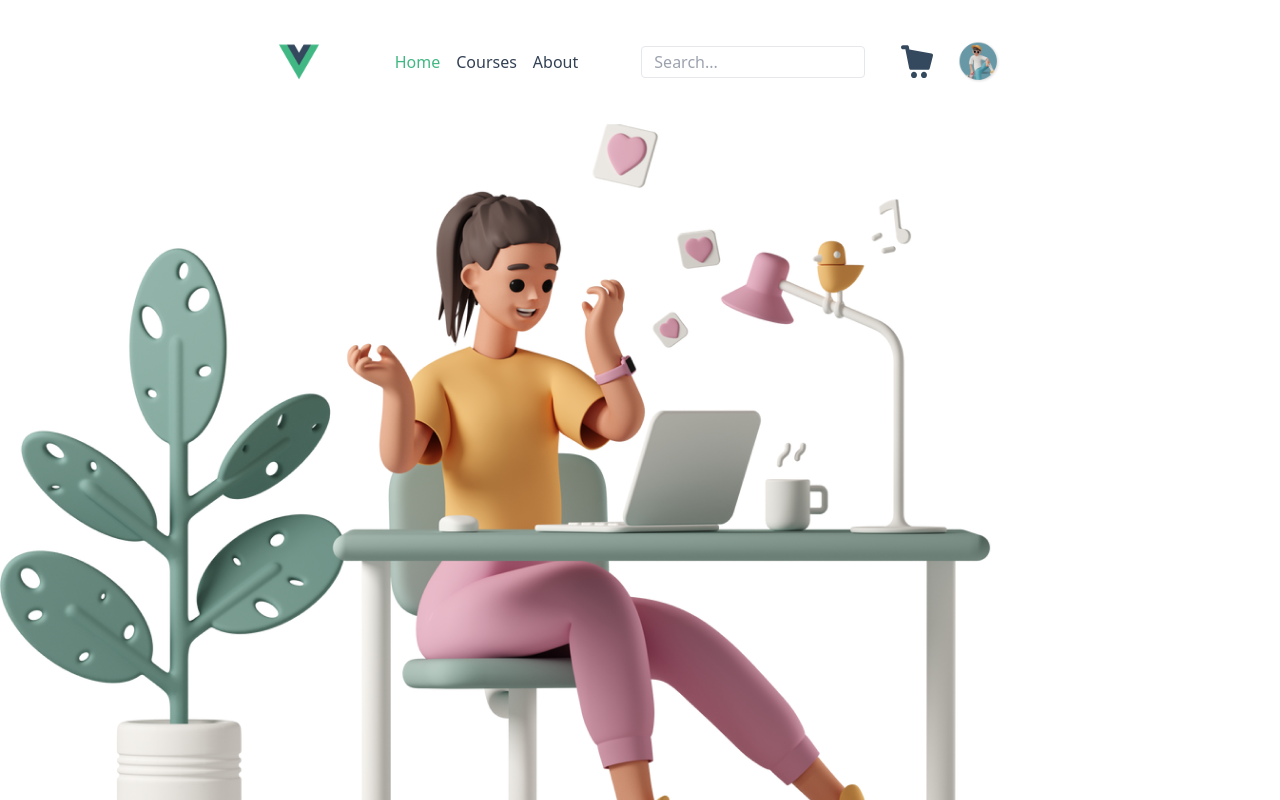
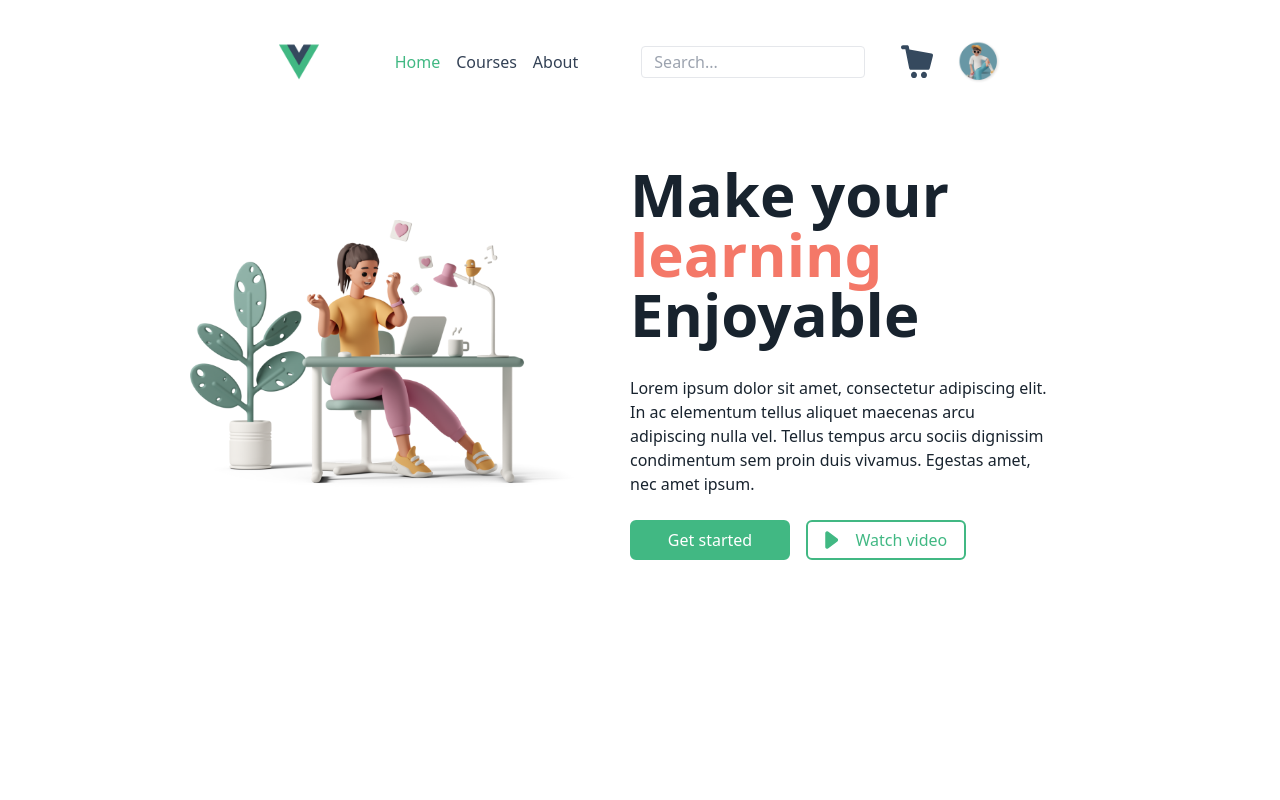
Before and after one commit to alejandrodotor8/Vue-courses-App, a Vue app: page / in a window 1280 px wide. Shown: the top 800 px of the page. Built offline with nearby package versions, Linux system fonts and the light colour scheme.

Commit message:
home - section 1

```diff
--- a/src/index.css
+++ b/src/index.css
@@ -4,7 +4,12 @@
 
 @layer base {
    html {
-      font-family: Inter var,ui-sans-serif,system-ui,-apple-system,BlinkMacSystemFont,Segoe UI,Roboto,Helvetica Neue,Arial,Noto Sans,sans-serif,Apple Color Emoji,Segoe UI Emoji,Segoe UI Symbol,Noto Color Emoji
+      font-family: Inter var,ui-sans-serif,system-ui,-apple-system,BlinkMacSystemFont,Segoe UI,Roboto,Helvetica Neue,Arial,Noto Sans,sans-serif,Apple Color Emoji,Segoe UI Emoji,Segoe UI Symbol,Noto Color Emoji;
+   }
+}
+@layer components{
+   .btn{
+      @apply w-40 h-10 border-2 border-vue-400 rounded-md my-2
    }
 }
 .courses-active-route {
--- a/src/views/Home.vue
+++ b/src/views/Home.vue
@@ -1,16 +1,21 @@
 <template>
-	<main>
-		<section class="">
-			<img src="/img/home/enjoy.png" alt="enjoy learning image" />
-			<div>
-				<h1>Make your learning Enjoyable</h1>
-				<p>
+	<main class="text-vlue-600">
+		<section class="flex items-center justify-center p-10">
+			<img src="/img/home/enjoy.png" alt="enjoy learning image" class="w-4/12" />
+			<div class="w-5/12 px-10">
+				<h1 class="text-6xl font-bold pb-4">Make your <span class="text-vorange-500">learning</span><br />Enjoyable</h1>
+				<p class="my-4">
 					Lorem ipsum dolor sit amet, consectetur adipiscing elit. In ac elementum tellus aliquet maecenas arcu
 					adipiscing nulla vel. Tellus tempus arcu sociis dignissim condimentum sem proin duis vivamus. Egestas amet,
 					nec amet ipsum.
 				</p>
-				<button>Get started</button>
-				<button>Watch video</button>
+				<div class="flex items-center">
+					<button class="btn bg-vue-400 text-white">Get started</button>
+					<button class="btn text-vue-400 ml-4 flex items-center justify-evenly">
+						<img src="/img/home/video.svg" alt="play" class="float-left" />
+						<span>Watch video</span>
+					</button>
+				</div>
 			</div>
 		</section>
 	</main>
```
Also changed, not shown: public/img/home/video.svg (added).
